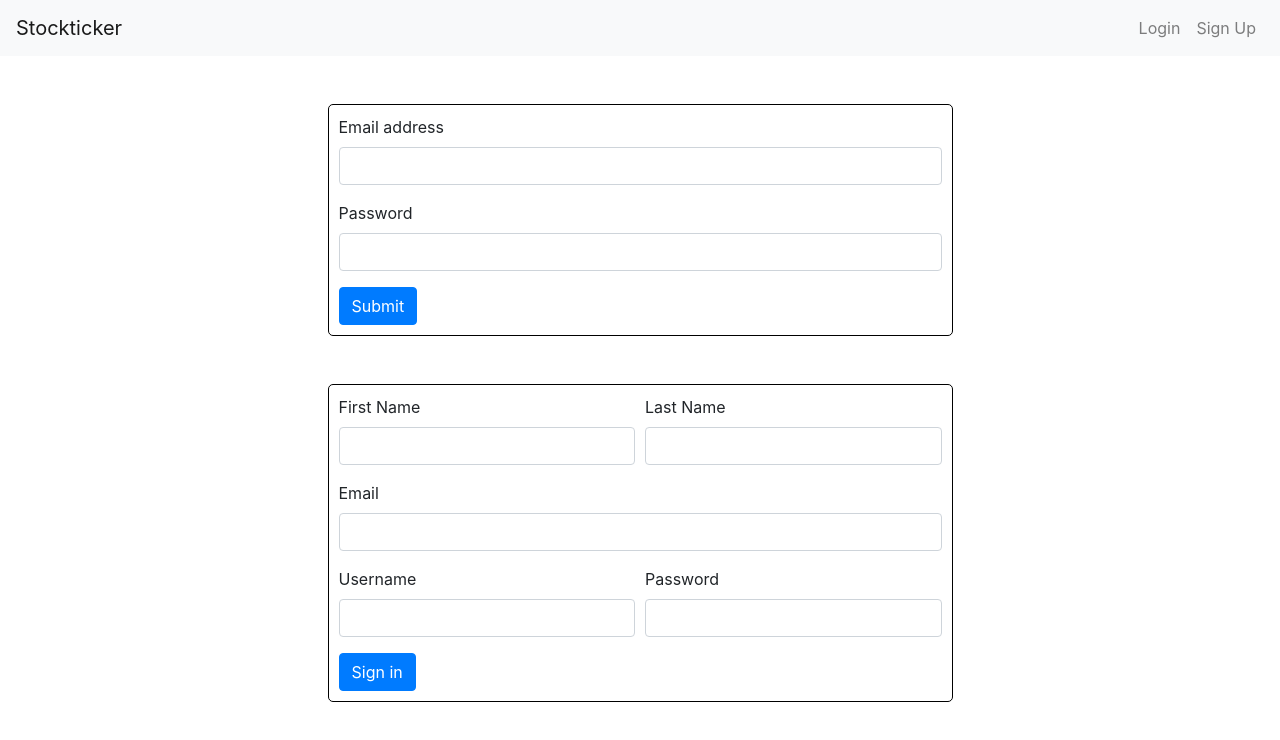
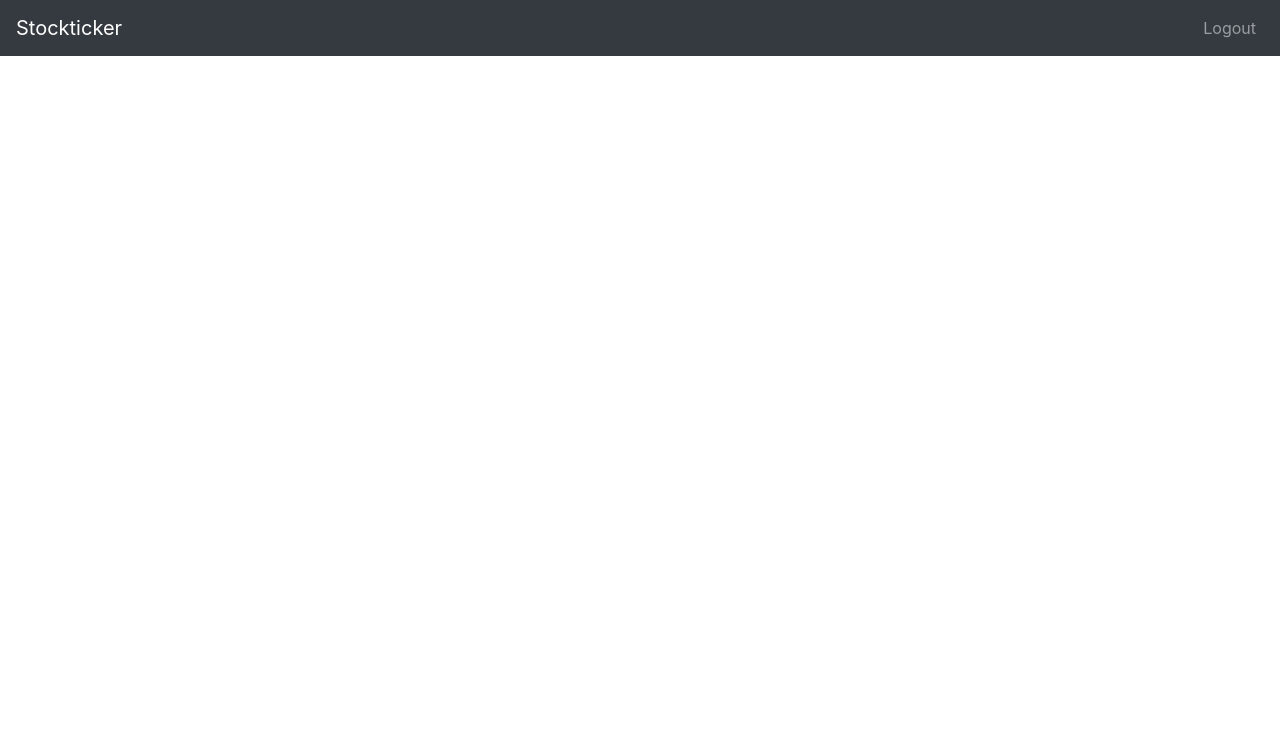
Before and after one commit to michaelanthonyyy/stockticker, a React (Create React App) app in the folder stockticker/: page / in a window 1280 px wide. Shown: the top 740 px of the page. Built offline with nearby package versions, Linux system fonts and the light colour scheme.

Commit message:
Update Dashboard.js

```diff
--- a/stockticker/src/App.js
+++ b/stockticker/src/App.js
@@ -1,11 +1,12 @@
 import React from "react";
 import "./App.css";
+import Dashboard from "./pages/Dashboard";
 import Main from "./pages/Main";
 
 function App() {
   return (
     <div>
-      <Main />
+      <Dashboard />
     </div>
   );
 }
--- a/stockticker/src/components/Nav.js
+++ b/stockticker/src/components/Nav.js
@@ -0,0 +1,16 @@
+import React from "react";
+
+const Nav = () => {
+  return (
+    <nav className="navbar navbar-expand-lg navbar-dark bg-dark">
+      <a className="navbar-brand">Stockticker</a>
+      <ul className="navbar-nav ml-auto">
+        <li className="nav-item">
+          <a class="nav-link">Logout</a>
+        </li>
+      </ul>
+    </nav>
+  );
+};
+
+export default Nav;
--- a/stockticker/src/pages/Dashboard.js
+++ b/stockticker/src/pages/Dashboard.js
@@ -0,0 +1,12 @@
+import React from "react";
+import Nav from "../components/Nav";
+
+const Dashboard = () => {
+  return (
+    <>
+      <Nav />
+    </>
+  );
+};
+
+export default Dashboard;
```
